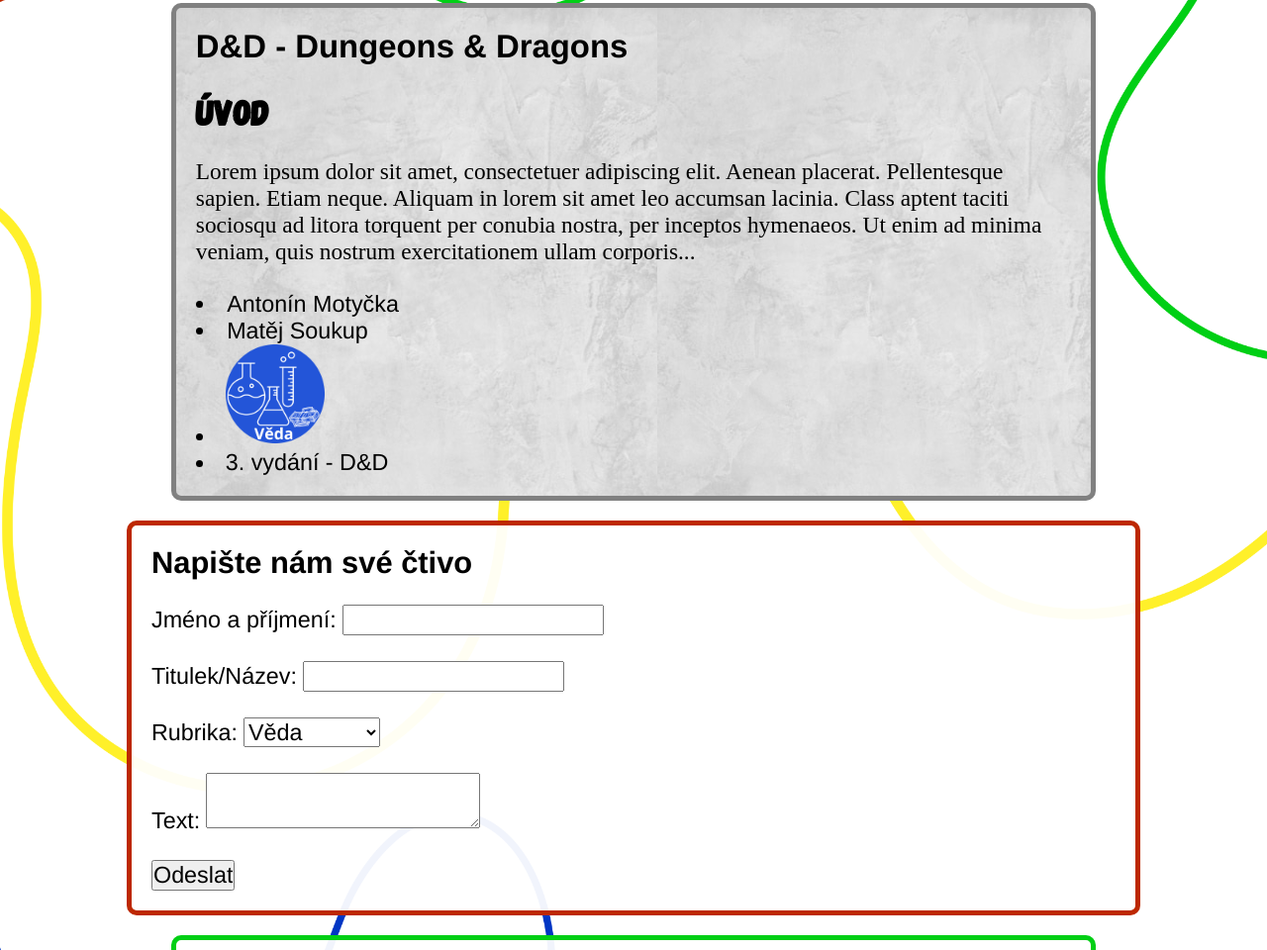
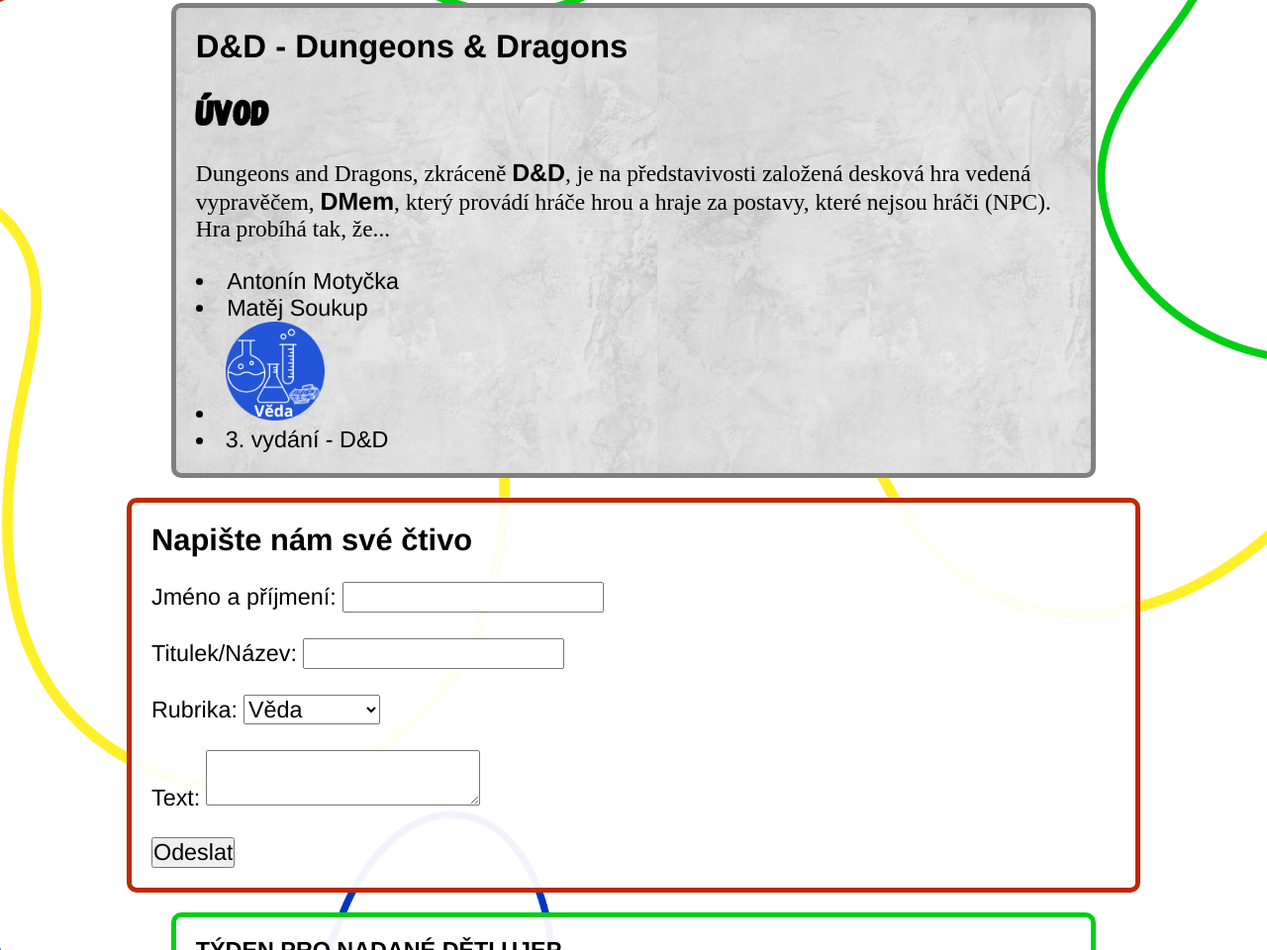
Before and after one commit to BublasKa/LazulWeb, a plain HTML site: page ctivo.html in a window 1280 px wide. Shown: the part 2309-3269 px from the top of the page at 99% size. Drawn offline with Linux system fonts and the light colour scheme; files whose address does not match are found by name; a web font is replaced by a local one.

Commit message:
Chybička se vloudila

```diff
--- a/ctivo.html
+++ b/ctivo.html
@@ -83,7 +83,7 @@
             <h2 class="gagalin">Úvod</h5>
             <br>
             <p class="sec-description" style="font-family: 'Grenze';">
-                Lorem ipsum dolor sit amet, consectetuer adipiscing elit. Aenean placerat. Pellentesque sapien. Etiam neque. Aliquam in lorem sit amet leo accumsan lacinia. Class aptent taciti sociosqu ad litora torquent per conubia nostra, per inceptos hymenaeos. Ut enim ad minima veniam, quis nostrum exercitationem ullam corporis...
+                Dungeons and Dragons, zkráceně <strong>D&D</strong>, je na představivosti založená desková hra vedená vypravěčem, <strong>DMem</strong>, který provádí hráče hrou a hraje za postavy, které nejsou hráči (NPC). Hra probíhá tak, že...
             </p>
 
             <br>
```
Also changed, not shown: rubriky/veda.html (+1 -1 lines).
